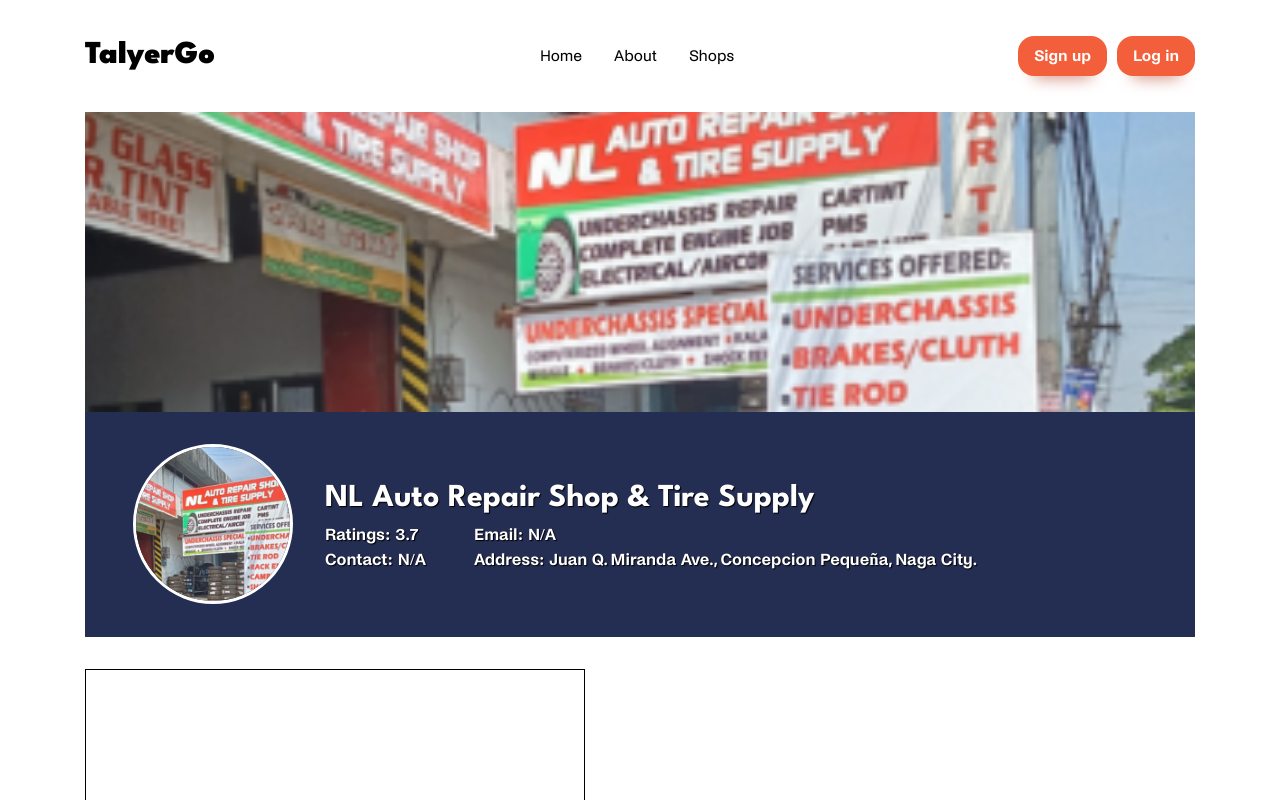
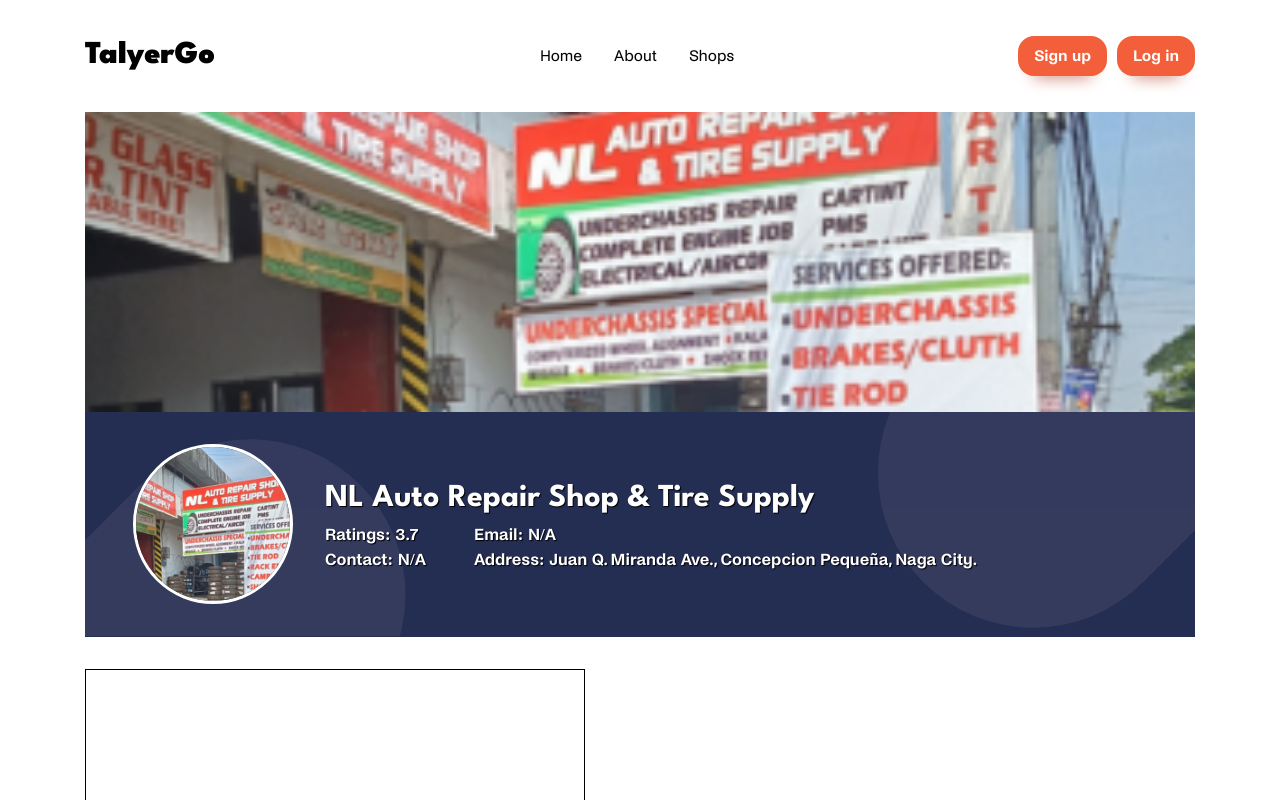
Before and after one commit to IyzOnline/TalyerGO_TrendsProject, a React (Create React App) app in the folder talyergo/: page /profile/nl in a window 1280 px wide. Shown: the top 800 px of the page. Built offline with nearby package versions, Linux system fonts and the light colour scheme; some icons are missing.

Commit message:
Style profile background with svg

```diff
--- a/talyergo/src/App.css
+++ b/talyergo/src/App.css
@@ -551,6 +551,8 @@
   padding: 2rem 3rem;
   border-bottom: 1px solid var(--clr-primary-400);
   background-color: var(--clr-primary-400);
+  background-image: url(images/bg-simplify-section-desktop.svg);
+  background-position: center;
   color: white;
   font-family: var(--ff-general);
   font-size: 0.9rem;
--- a/talyergo/src/components/Shops.js
+++ b/talyergo/src/components/Shops.js
@@ -1,4 +1,3 @@
-import { Link } from "react-router-dom";
 import cbros from "../images/cbros.png";
 import { StarEmpty } from "../svgs/StarEmpty";
 import { StarFilled } from "../svgs/StarFilled";
```
Also changed, not shown: talyergo/src/images/bg-simplify-section-desktop.svg (added).
